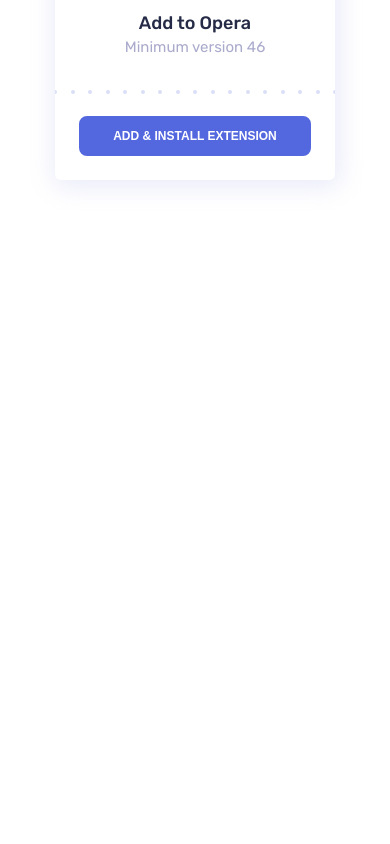
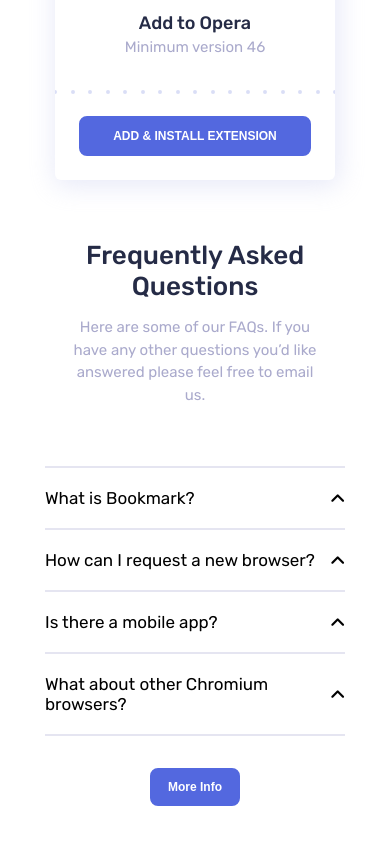
Before and after one commit to MohamadBiomy/bookmark-landing-page, a plain HTML site: page index.html in a window 390 px wide. Shown: the part 2857-3701 px from the top of the page. Drawn offline with Linux system fonts and the light colour scheme.

Commit message:
FAQ section

```diff
--- a/CSS/style.css
+++ b/CSS/style.css
@@ -620,3 +620,121 @@ header .social {
   }
 }
 /* extensions end */
+
+
+/* questions start */
+.questions-section {
+  margin: 180px 0 140px;
+}
+.questions-section h2 {
+  color: var(--blue-950);
+  text-align: center;
+  margin-bottom: 20px;
+  font-weight: 500;
+  font-size: 38px;
+}
+.questions-section h2 + p {
+  width: 49%;
+  margin: auto;
+  line-height: 1.5;
+  font-size: 18px;
+  text-align: center;
+  color: #aaaacc;
+}
+.questions {
+  margin: 90px auto 0;
+  width: 660px;
+}
+.question {
+  border-top: 2px solid #d2d2e691;
+  overflow: hidden;
+  transition: .3s;
+}
+.question:last-of-type {
+  border-bottom: 2px solid #d2d2e691;
+}
+.question p {
+  display: flex;
+  align-items: center;
+  justify-content: space-between;
+  font-size: 20px;
+  padding: 24px 0;
+}
+.question:not(.active) p:hover span {
+  color: var(--red-400);
+}
+.question p span {
+  transition: .3s;
+}
+.question i {
+  transition: .3s;
+}
+.question.active i {
+  color: var(--red-400);
+  rotate: 180deg;
+}
+.question:not(.active) p {
+  cursor: pointer;
+}
+.question .answer {
+  max-height: 0;
+  opacity: 0;
+  overflow: hidden;
+  transition: .3s;
+  color: #aaaacc;
+  line-height: 1.5;
+  padding: 0 0;
+}
+.question.active .answer {
+  max-height: 200px;
+  opacity: 1;
+  padding: 14px 0 22px;
+}
+.questions-section button {
+  color: white;
+  background-color: var(--blue-600);
+  border: 2px solid var(--blue-600);
+  text-transform: capitalize;
+  font-size: 14px;
+  padding: 14px 20px;
+  margin: 32px auto 0;
+  display: block;
+}
+.questions-section button:hover {
+  color: var(--blue-600);
+  background-color: white;
+}
+@media (max-width: 600px) {
+  .questions-section {
+    margin: 60px 0 40px;
+  }
+  .questions-section h2 {
+    margin-bottom: 14px;
+    font-size: 26px;
+  }
+  .questions-section h2 + p {
+    width: 80%;
+    font-size: 15px;
+  }
+  .questions {
+    margin: 60px auto 0;
+    width: 300px;
+  }
+  .question p {
+    font-size: 17px;
+    gap: 12px;
+    padding: 20px 0;
+  }
+  .question .answer {
+    font-size: 14px;
+  }
+  .question.active .answer {
+    max-height: 240px;
+    padding: 8px 0 20px;
+  }
+  .questions-section button {
+    font-size: 12px;
+    padding: 10px 16px;
+  }
+}
+/* questions end */
--- a/index.html
+++ b/index.html
@@ -141,6 +141,52 @@
     </div>
   </div>
 
+
+  <!-- questions -->
+  <div class="questions-section">
+    <div class="container">
+      <h2>Frequently Asked Questions</h2>
+      <p>
+        Here are some of our FAQs. If you have any other questions you’d like
+        answered please feel free to email us.
+      </p>
+      <div class="questions">
+        <div class="question">
+          <p><span>What is Bookmark?</span><i class="fa-solid fa-angle-up"></i></p>
+          <div class="answer">
+            Lorem ipsum dolor sit amet, consectetur adipiscing elit. Fusce tincidunt
+            justo eget ultricies fringilla. Phasellus blandit ipsum quis quam ornare mattis.
+          </div>
+        </div>
+        <div class="question">
+          <p><span>How can I request a new browser?</span><i class="fa-solid fa-angle-up"></i></p>
+          <div class="answer">
+            Vivamus luctus eros aliquet convallis ultricies. Mauris augue massa, ultricies non ligula.
+            Suspendisse imperdiet. Vivamus luctus eros aliquet convallis ultricies. Mauris augue massa,
+            ultricies non ligula. Suspendisse imperdie tVivamus luctus eros aliquet convallis ultricies.
+            Mauris augue massa, ultricies non ligula. Suspendisse imperdiet.
+          </div>
+        </div>
+        <div class="question">
+          <p><span>Is there a mobile app?</span><i class="fa-solid fa-angle-up"></i></p>
+          <div class="answer">
+            Sed consectetur quam id neque fermentum accumsan. Praesent luctus vestibulum dolor, ut condimentum
+            urna vulputate eget. Cras in ligula quis est pharetra mattis sit amet pharetra purus. Sed
+            sollicitudin ex et ultricies bibendum.
+          </div>
+        </div>
+        <div class="question">
+          <p><span>What about other Chromium browsers?</span><i class="fa-solid fa-angle-up"></i></p>
+          <div class="answer">
+            Integer condimentum ipsum id imperdiet finibus. Vivamus in placerat mi, at euismod dui. Aliquam
+            vitae neque eget nisl gravida pellentesque non ut velit. More Info 35,000+ already joined.
+          </div>
+        </div>
+      </div>
+      <button>More Info</button>
+    </div>
+  </div>
+
   <div class="overlay blue"></div>
   <script src="main.js"></script>
 </body>
--- a/main.js
+++ b/main.js
@@ -4,6 +4,7 @@ const linksDiv = document.querySelector("header .links")
 const burger = document.getElementById("burger-menu")
 const overlay = document.querySelector(".overlay.blue")
 const featuresToggle = document.querySelectorAll(".features-toggle span")
+const questions = document.querySelectorAll(".question > p")
 
 // Variables
 let isMenuExisted = false
@@ -48,3 +49,12 @@ featuresToggle.forEach(span => {
     span.classList.add("active")
   })
 })
+
+
+// Questions
+questions.forEach(ques => {
+  ques.addEventListener("click", () => {
+    questions.forEach(que => que.parentElement.classList.remove("active"))
+    ques.parentElement.classList.add("active")
+  })
+})
```
